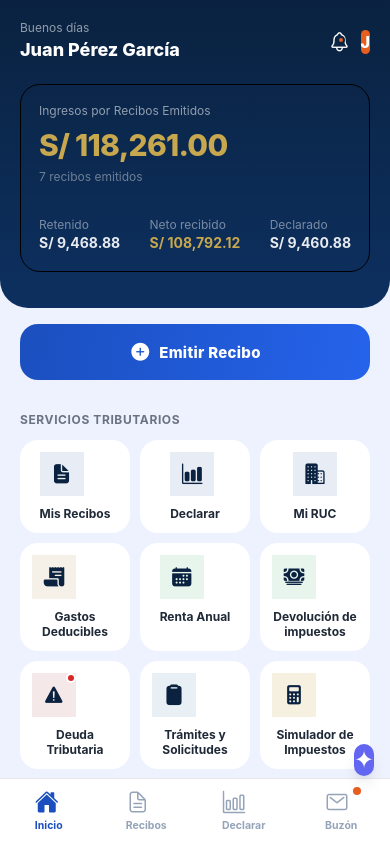
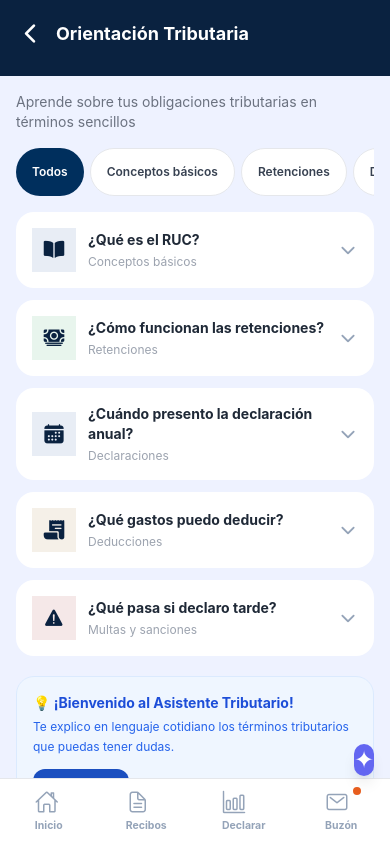
Before and after one commit to Brian-Rivera-404/sunat-sol-mobile-, a React Native app: screen /Orientacion in a window 390 px wide. Built offline with nearby package versions, Linux system fonts and the light colour scheme.

Commit message:
feat: restore and modernize OrientacionScreen, integrate with navigation, Home grid, and assistant routing

```diff
--- a/App.tsx
+++ b/App.tsx
@@ -38,6 +38,7 @@ import AssistantSettingsScreen from './src/screens/AssistantSettingsScreen'
 import TaxDebtScreen from './src/screens/TaxDebtScreen'
 import TramitesScreen from './src/screens/TramitesScreen'
 import DevolucionScreen from './src/screens/DevolucionScreen'
+import OrientacionScreen from './src/screens/OrientacionScreen'
 import ModalRecibo from './src/components/ModalRecibo'
 import Toast from './src/components/Toast'
 import BottomNav from './src/components/BottomNav'
@@ -146,6 +147,7 @@ function AppNavigator() {
           <Stack.Screen name="TaxDebt" component={TaxDebtScreen} />
           <Stack.Screen name="Tramites" component={TramitesScreen} />
           <Stack.Screen name="Devolucion" component={DevolucionScreen} />
+          <Stack.Screen name="Orientacion" component={OrientacionScreen} />
         </Stack.Navigator>
       </NavigationContainer>
 
--- a/src/screens/AssistantChatScreen.tsx
+++ b/src/screens/AssistantChatScreen.tsx
@@ -148,6 +148,9 @@ const detectActionIntent = (text: string): { route: keyof RootStackParamList; me
   }
   if (query.includes('gasto') || query.includes('deducible') || query.includes('mis gastos')) {
     return { route: 'DeductibleExpenses', message: 'Entendido. Abriendo la sección de Gastos Deducibles.' }
+  }
+  if (query.includes('orientacion') || query.includes('orientación') || query.includes('guia') || query.includes('guía') || query.includes('aprender') || query.includes('duda')) {
+    return { route: 'Orientacion', message: 'Entendido. Abriendo la sección de Orientación Tributaria.' }
   }
   return null
 }
--- a/src/screens/HomeScreen.tsx
+++ b/src/screens/HomeScreen.tsx
@@ -27,6 +27,7 @@ const MODULES = [
   { id: 'TaxDebt' as const, labelKey: 'taxdebt_title', icon: 'warning', bg: '#F5E8E8' },
   { id: 'Tramites' as const, labelKey: 'tramites_title', icon: 'clipboard', bg: '#E8EFF5' },
   { id: 'TaxSimulator' as const, labelKey: 'simulator_title', icon: 'calculator', bg: '#F5F0E0' },
+  { id: 'Orientacion' as const, labelKey: 'orientacion_title', icon: 'book', bg: '#FFFBEB' },
 ]
 
 const BOTTOM_CARDS = [
--- /dev/null
+++ b/src/screens/OrientacionScreen.tsx
@@ -0,0 +1,127 @@
+import React, { useState } from 'react'
+import { View, TouchableOpacity, ScrollView } from 'react-native'
+import { Text } from '../components/AccessibleText'
+import { useStore, go } from '../store/sunatStore'
+import { useTranslate } from '../i18n/useTranslate'
+import { vibrateLight } from '../utils/haptics'
+import HeaderBar from '../components/HeaderBar'
+import { C, SHADOWS } from '../styles/theme'
+import { Ionicons } from '@expo/vector-icons'
+import { FadeInView } from '../components/AnimatedHelpers'
+import type { NativeStackNavigationProp } from '@react-navigation/native-stack'
+import type { RootStackParamList } from '../types/navigation'
+import type { GuiaOrientacion } from '../types/shared'
+
+const GUIAS: GuiaOrientacion[] = [
+  { id: 'g1', titulo: 'orientacion_g1_title', contenido: 'orientacion_g1_body', categoria: 'basico', ioniconsIcon: 'book', bg: '#E8EDF5' },
+  { id: 'g2', titulo: 'orientacion_g2_title', contenido: 'orientacion_g2_body', categoria: 'retenciones', ioniconsIcon: 'cash', bg: '#E8F5ED' },
+  { id: 'g3', titulo: 'orientacion_g3_title', contenido: 'orientacion_g3_body', categoria: 'declaraciones', ioniconsIcon: 'calendar', bg: '#E8EDF5' },
+  { id: 'g4', titulo: 'orientacion_g4_title', contenido: 'orientacion_g4_body', categoria: 'deducciones', ioniconsIcon: 'receipt', bg: '#F5F0E8' },
+  { id: 'g5', titulo: 'orientacion_g5_title', contenido: 'orientacion_g5_body', categoria: 'multas', ioniconsIcon: 'warning', bg: '#F5E8E8' },
+]
+
+const CATEGORIAS = [
+  { key: null, labelKey: 'general_all' },
+  { key: 'basico', labelKey: 'orientacion_cat_basico' },
+  { key: 'retenciones', labelKey: 'orientacion_cat_retenciones' },
+  { key: 'declaraciones', labelKey: 'orientacion_cat_declaraciones' },
+  { key: 'deducciones', labelKey: 'orientacion_cat_deducciones' },
+  { key: 'multas', labelKey: 'orientacion_cat_multas' },
+]
+
+type ScreenNav = NativeStackNavigationProp<RootStackParamList, 'Orientacion'>
+
+export default function OrientacionScreen({ navigation }: { navigation: ScreenNav }) {
+  const { dispatch } = useStore()
+  const { t } = useTranslate()
+  const [filterCat, setFilterCat] = useState<string | null>(null)
+  const [expandedId, setExpandedId] = useState<string | null>(null)
+
+  const filtered = filterCat ? GUIAS.filter((g) => g.categoria === filterCat) : GUIAS
+
+  return (
+    <View className="flex-1 bg-[#EEF2FF] dark:bg-gray-900">
+      <HeaderBar dark>
+        <TouchableOpacity onPress={() => dispatch(go('Home'))} className="mr-3 py-2.5" accessibilityLabel={t('general_volver')} accessibilityRole="button" accessibilityHint={t('general_volver_hint')}>
+          <Ionicons name="chevron-back" size={28} color="#FFF" />
+        </TouchableOpacity>
+        <Text className="text-white text-lg font-bold flex-1" accessibilityRole="header">{t('orientacion_title')}</Text>
+      </HeaderBar>
+
+      <ScrollView className="flex-1 px-4 pt-4" showsVerticalScrollIndicator={false}>
+        <Text className="text-gray-500 dark:text-gray-400 text-sm mb-4">{t('orientacion_subtitle')}</Text>
+
+        {/* Category filter */}
+        <ScrollView horizontal showsHorizontalScrollIndicator={false} className="mb-4" contentContainerStyle={{ gap: 6 }}>
+          {CATEGORIAS.map((cat) => (
+            <TouchableOpacity
+              key={cat.key ?? 'all'}
+              className={`px-4 min-h-[48px] justify-center rounded-full ${filterCat === cat.key ? 'bg-[#002f5d]' : 'bg-white dark:bg-gray-800 border border-gray-200 dark:border-gray-600'}`}
+              onPress={() => setFilterCat(cat.key)}
+              accessibilityLabel={t(cat.labelKey)}
+              accessibilityRole="button"
+              accessibilityState={{ selected: filterCat === cat.key }}
+            >
+              <Text className={`text-xs font-semibold ${filterCat === cat.key ? 'text-white' : 'text-gray-700 dark:text-gray-300'}`}>{t(cat.labelKey)}</Text>
+            </TouchableOpacity>
+          ))}
+        </ScrollView>
+
+        {/* Guide cards */}
+        {filtered.map((guia, idx) => {
+          const isExpanded = expandedId === guia.id
+          return (
+            <FadeInView key={guia.id} delay={idx * 50}>
+              <TouchableOpacity
+                className="bg-white dark:bg-gray-800 rounded-[18px] p-4 mb-3"
+                style={SHADOWS.card}
+                onPress={() => { vibrateLight(); setExpandedId(isExpanded ? null : guia.id) }}
+                activeOpacity={0.9}
+                accessibilityLabel={`${t(guia.titulo)}. ${isExpanded ? t('general_hide') : t('general_show')}`}
+                accessibilityRole="button"
+              >
+                <View className="flex-row items-center">
+                  <View className="w-11 h-11 rounded-[14] items-center justify-center mr-3" style={{ backgroundColor: guia.bg }}>
+                    <Ionicons name={guia.ioniconsIcon as any} size={22} color={C.navy} />
+                  </View>
+                  <View className="flex-1">
+                    <Text className="text-sm font-bold text-gray-800 dark:text-gray-100">{t(guia.titulo)}</Text>
+                    <Text className="text-xs text-gray-400 mt-1">{t('orientacion_cat_' + guia.categoria)}</Text>
+                  </View>
+                  <Ionicons name={isExpanded ? 'chevron-up' : 'chevron-down'} size={20} color={C.s400} />
+                </View>
+
+                {isExpanded && (
+                  <View className="mt-3 pt-3 border-t border-gray-100 dark:border-gray-700">
+                    <Text className="text-sm text-gray-600 dark:text-gray-400 leading-6">{t(guia.contenido)}</Text>
+                    <TouchableOpacity
+                      className="mt-3.5 self-start px-4 min-h-[48px] justify-center rounded-xl" style={{ backgroundColor: C.blue }}
+                      onPress={() => dispatch(go('AssistantChat'))}
+                      accessibilityLabel={t('inbox_ask_assistant')}
+                      accessibilityRole="button"
+                    >
+                      <Text className="text-white font-semibold text-xs">🤖 {t('inbox_ask_assistant')}</Text>
+                    </TouchableOpacity>
+                  </View>
+                )}
+              </TouchableOpacity>
+            </FadeInView>
+          )
+        })}
+
+        <View className="bg-blue-50 dark:bg-blue-900/30 border border-blue-100 dark:border-blue-800 rounded-[18px] p-4 mb-10 mt-2">
+          <Text className="text-blue-700 dark:text-blue-300 text-sm font-bold mb-1">💡 {t('assistant_welcome')}</Text>
+          <Text className="text-blue-600 dark:text-blue-400 text-xs leading-5">{t('assistant_welcome_desc')}</Text>
+          <TouchableOpacity
+            className="mt-3 px-5 min-h-[48px] justify-center rounded-xl bg-[#1B4FBF] self-start"
+            onPress={() => dispatch(go('AssistantChat'))}
+            accessibilityLabel={t('assistant_title')}
+            accessibilityRole="button"
+          >
+            <Text className="text-white font-bold text-xs">{t('assistant_title')}</Text>
+          </TouchableOpacity>
+        </View>
+      </ScrollView>
+    </View>
+  )
+}
--- a/src/types/navigation.ts
+++ b/src/types/navigation.ts
@@ -22,4 +22,5 @@ export type RootStackParamList = {
   TaxDebt: undefined
   Tramites: undefined
   Devolucion: undefined
+  Orientacion: undefined
 }
```
Also changed, not shown: src/types/shared.ts (+9 -0 lines), 4 other files (tests, documents, lock files or other folders).
